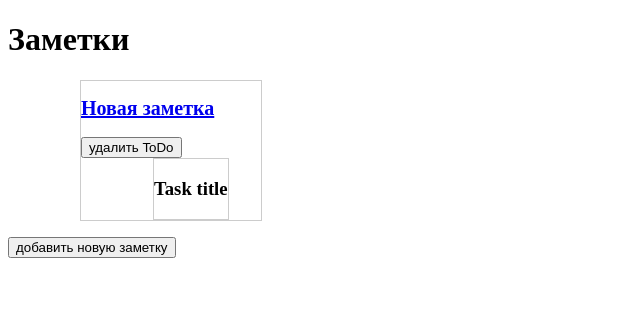
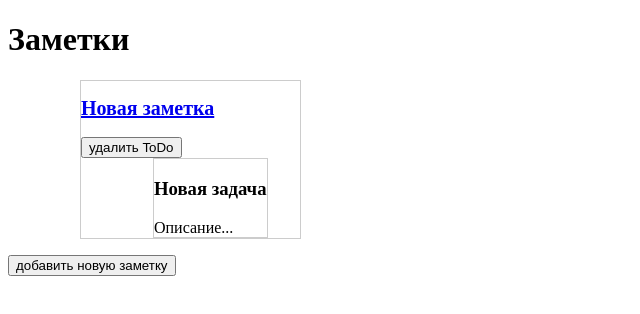
Before and after one commit to Rubtsov-art/to-do-for-test, a Vue app: page / in a window 1280 px wide. Both pictures are taken after a click on the button "добавить новую заметку". Shown: the top 314 px of the page, without its empty margins (0-640 px from the left). Built offline with nearby package versions, Linux system fonts and the light colour scheme.

Commit message:
add getter to <Task> and get props in TaskItem

```diff
--- a/src/components/Task.vue
+++ b/src/components/Task.vue
@@ -1,5 +1,29 @@
 <template>
     <li>
-        <h3>Task title</h3>
+        <h3>{{task.title}}</h3>
+        <span>{{shortText}}...</span>
     </li>
 </template>
+
+<script>
+    export default {
+        props: {
+            task: {
+                type: Object,
+                required: true
+            },
+            todo: {
+                type: Object,
+                required: true
+            }
+        },
+
+        computed: {
+            shortText: {
+                get() {
+                    return this.$store.getters.getShortTaskText({todoId: this.todo.id, taskId: this.task.id})
+                }
+            }
+        }
+    }
+</script>
--- a/src/components/TaskItem.vue
+++ b/src/components/TaskItem.vue
@@ -1,12 +1,21 @@
 <template>
     <li>
-        taskName
-        {{this.todo.id}}
+        <h4>{{task.title}}</h4>
+        <p>{{task.text}}</p>
     </li>
 </template>
 
 <script>
 export default {
-    props: ["todo"],
+    props: {
+        todo: {
+            type: Object,
+            required: true
+        },
+        task: {
+            type: Object,
+            required: true
+        }
+    },
 }
 </script>
--- a/src/components/TodosItem.vue
+++ b/src/components/TodosItem.vue
@@ -8,7 +8,12 @@
             <button @click="deleteTodo">удалить ToDo</button>
         </div>
         <ul>
-            <Task />
+            <Task
+                v-for="task of todo.tasks"
+                v-bind:key="task.id"
+                v-bind:task="task"
+                v-bind:todo="todo"
+            />
         </ul>
     </li>
 </template>
--- a/src/store/modules/todoList.js
+++ b/src/store/modules/todoList.js
@@ -7,7 +7,7 @@ export default {
         removeTodos(state, id) {
             state.todos = state.todos.filter(t => t.id !== id)
         },
-        updateTitle (state, payload) {
+        updateTodoTitle (state, payload) {
             const target = state.todos.findIndex(todo => todo.id === payload.id)
             state.todos[target].title = payload.value
           }
@@ -24,6 +24,14 @@ export default {
 
         getTargetTodo: state => id => {
             return state.todos.find(todo => todo.id === id)
+        },
+
+        getShortTaskText: state => payload => {
+            const todoIndex = state.todos.findIndex(todo => todo.id === payload.todoId)
+            const targetTask = state.todos[todoIndex].tasks.find(task => task.id === payload.taskId)
+            const targetTaskText = targetTask.text.split(" ")
+            return targetTaskText[0]
+
         }
     }
 }
--- a/src/views/Home.vue
+++ b/src/views/Home.vue
@@ -33,8 +33,8 @@ export default {
           title: "Новая заметка",
           tasks: [{
             id: Date.now()+1,
-            taskTitle: "",
-            taskText: "",
+            title: "Новая задача",
+            text: "Описание задачи",
             completed: false
           }]
         })
--- a/src/views/Todo.vue
+++ b/src/views/Todo.vue
@@ -12,7 +12,7 @@
     </button>
     <input type="text"
       :value="todoTitle"
-      @input="updateTitle"
+      @input="updateTodoTitle"
       v-bind:class="{invesible: !todoTitleEdit}"
       />
     <button
@@ -22,13 +22,14 @@
       Переименовать
     </button>
     <hr>
-    <p>{{this.todo.tasks}}</p>
     <ul>
       <TaskItem
-        v-for="task of globs"
+        v-for="task of todo.tasks"
+        v-bind:key="task.id"
         v-bind:task="task"
-        v-bind:key="task.id"
-      />
+        v-bind:todo="todo"
+      >
+      </TaskItem>
     </ul>
   </section>
 </template>
@@ -42,8 +43,7 @@ export default {
 
   data() {
     return {
-      todoTitleEdit: false,
-      globs: [{id:1},{id:2},{id:3}]
+      todoTitleEdit: false
     }
   },
 
@@ -54,7 +54,7 @@ export default {
         return this.$store.getters.getTargetTodo(this.todo.id).title
       },
       set (value) {
-          this.$store.commit("updateTitle", value)
+          this.$store.commit("updateTodoTitle", value)
       }
     }
   },
@@ -66,7 +66,7 @@ export default {
   },
 
   methods: {
-      ...mapMutations(["updateTitle"]),
+      ...mapMutations(["updateTodoTitle"]),
 
       todoTitleOnEdit() {
         this.todoTitleEdit = true
@@ -76,8 +76,8 @@ export default {
          this.todoTitleEdit = false
       },
 
-      updateTitle(e) {
-        this.$store.commit("updateTitle", {value: e.target.value, id: this.todo.id})
+      updateTodoTitle(e) {
+        this.$store.commit("updateTodoTitle", {value: e.target.value, id: this.todo.id})
       }
   },
 
```
